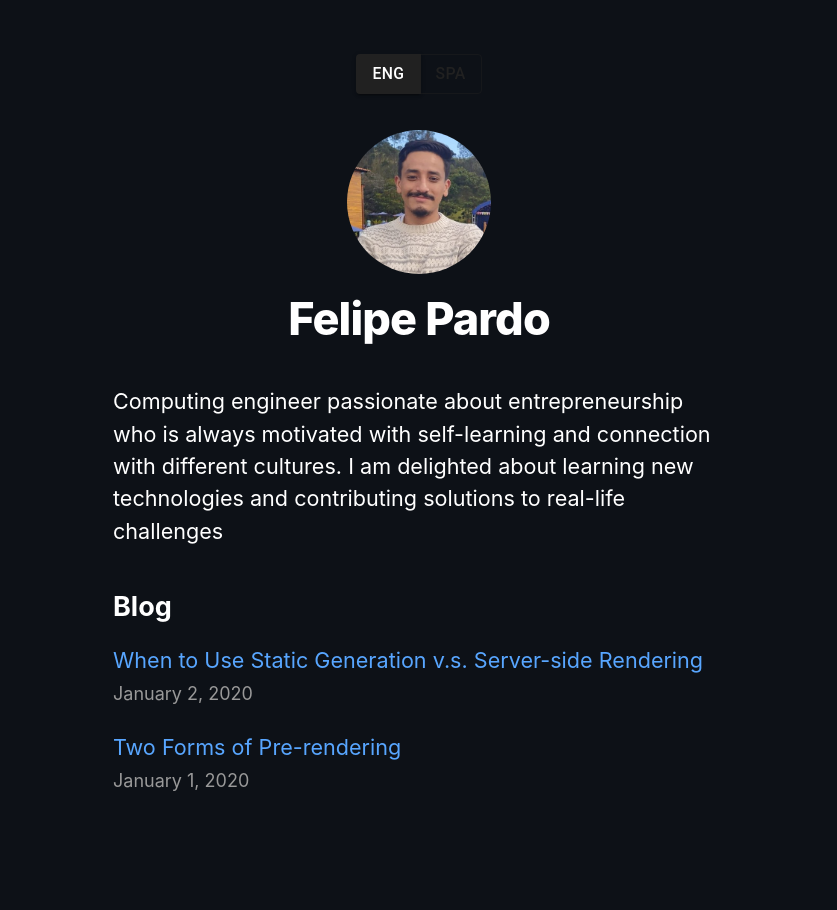
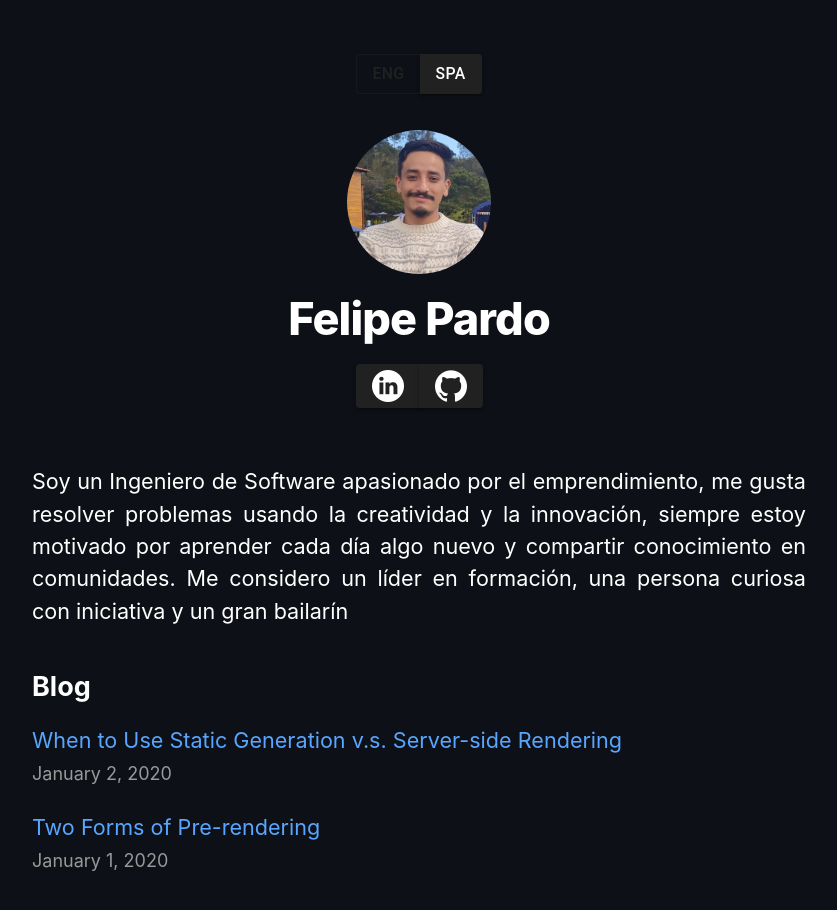
Before and after one commit to anfepar/anfepar, a Next.js app: page / in a window 1280 px wide. Shown: the top 910 px of the page, without its empty margins (221-1058 px from the left). Built offline with nearby package versions, Linux system fonts and the light colour scheme.

Commit message:
🚀 Feat: add context to use language in all components

```diff
--- /dev/null
+++ b/components/LanguageProvider.tsx
@@ -0,0 +1,34 @@
+import React, { useLayoutEffect, useState } from "react";
+import { LANGUAGES } from "@/constants/languageTypes";
+import STRINGS from "@/constants/string";
+import LangContext from "@/context/LanguageContext";
+
+interface LangProviderProps {
+  children: React.ReactNode;
+}
+
+export function LangProvider({ children }: LangProviderProps) {
+  const [lang, setLang] = useState<LANGUAGES>(LANGUAGES.SPANISH);
+  useLayoutEffect(() => {
+    const selectedLang = window.localStorage.getItem("language") as LANGUAGES;
+    if (selectedLang) {
+      setLang(selectedLang);
+    }
+  }, [lang]);
+  const switchLang = (language: LANGUAGES) => {
+    setLang(language);
+    window.localStorage.setItem("language", language);
+  };
+
+  return (
+    <LangContext.Provider
+      value={{
+        lang,
+        switchLang,
+        currentLangData: STRINGS[lang],
+      }}
+    >
+      {children}
+    </LangContext.Provider>
+  );
+}
--- a/components/languageButton/languageButton.tsx
+++ b/components/languageButton/languageButton.tsx
@@ -1,17 +1,15 @@
 import Button from "@material-ui/core/Button";
 import ButtonGroup from "@material-ui/core/ButtonGroup";
-import { useState } from "react";
+import { LANGUAGES } from "@/constants/languageTypes";
 import styles from "./languageButton.module.css";
+import LangContext from "@/context/LanguageContext";
+import { useContext } from "react";
 
-enum Languages {
-  ENG = "Eng",
-  SPA = "Spa",
-}
-
-const languages = [Languages.ENG, Languages.SPA];
+const languages = [LANGUAGES.ENGLISH, LANGUAGES.SPANISH];
 
 export default function LanguageButton() {
-  const [selectLanguage, setLanguage] = useState<Languages>(Languages.ENG);
+  const { switchLang, lang } = useContext(LangContext);
+
   return (
     <ButtonGroup
       className={styles.container}
@@ -21,8 +19,8 @@ export default function LanguageButton() {
       {languages.map((language) => (
         <Button
           key={language}
-          variant={selectLanguage === language ? "contained" : "outlined"}
-          onClick={() => setLanguage(language)}
+          variant={lang === language ? "contained" : "outlined"}
+          onClick={() => switchLang(language)}
         >
           {language}
         </Button>
--- a/components/layout/layout.module.css
+++ b/components/layout/layout.module.css
@@ -1,5 +1,5 @@
 .container {
-    max-width: 36rem;
+    max-width: 45rem;
     padding: 0 1rem;
     margin: 3rem auto 6rem;
   }
--- a/components/layout/layout.tsx
+++ b/components/layout/layout.tsx
@@ -3,6 +3,7 @@ import utilStyles from "@/styles/utils.module.css";
 import Link from "next/link";
 import Head from "next/head";
 import LanguageButton from "@/components/languageButton/languageButton";
+import MediaButton from "@/components/mediaButtons/mediaButtons";
 const name = "Felipe Pardo";
 export const siteTitle = "Next.js Sample Website";
 
@@ -59,6 +60,7 @@ export default function Layout({
             </h2>
           </>
         )}
+        <MediaButton />
       </header>
       <main>{children}</main>
       {!home && (
--- /dev/null
+++ b/components/mediaButtons/mediaButtons.module.css
@@ -0,0 +1,3 @@
+.container {
+  margin-bottom: 2rem ;
+}
--- /dev/null
+++ b/components/mediaButtons/mediaButtons.tsx
@@ -0,0 +1,27 @@
+import Link from "next/link";
+import Button from "@material-ui/core/Button";
+import ButtonGroup from "@material-ui/core/ButtonGroup";
+import styles from "./mediaButtons.module.css";
+
+const socialMediaList = [
+  { name: "linkedin", url: "https://www.linkedin.com/in/anfepar", icon: "/images/linkedin.png" },
+  { name: "github", url: "https://github.com/anfepar", icon: "/images/github.png" },
+];
+
+export default function MediaButton() {
+  return (
+    <ButtonGroup
+      className={styles.container}
+      color="primary"
+      aria-label="outlined primary button group"
+    >
+      {socialMediaList.map((media) => (
+        <Button key={media.name} variant="contained">
+          <Link href={media.url}>
+            <img src={media.icon} />
+          </Link>
+        </Button>
+      ))}
+    </ButtonGroup>
+  );
+}
--- /dev/null
+++ b/constants/languageTypes.ts
@@ -0,0 +1,4 @@
+export enum LANGUAGES {
+  ENGLISH = "ENG",
+  SPANISH = "SPA",
+}
--- a/constants/string.ts
+++ b/constants/string.ts
@@ -1,4 +1,4 @@
-interface Texts {
+export interface Texts {
   HOME: {
     PROFILE_DESCRIPTION: string;
   };
@@ -21,7 +21,7 @@ const STRINGS: Languages = {
     },
     HOME: {
       PROFILE_DESCRIPTION:
-        "Computing engineer passionate about entrepreneurship, who is always motivated with self-learning and knowledge exchange with others. I am delighted about learning new technologies and contributing solutions to real-life challenges",
+        "I’m a Software Engineer passionate about entrepreneurship, I like to solve problems using creativity and innovation, I’m always motivated to learn something every day and share knowledge in communities. I consider myself  a leader in training, a curious person with initiative, and a great dancer",
     },
   },
   SPA: {
@@ -31,7 +31,7 @@ const STRINGS: Languages = {
     },
     HOME: {
       PROFILE_DESCRIPTION:
-        "Ingeniero informático apasionado por el emprendimiento, siempre motivado por el autoaprendizaje y el intercambio de conocimientos con los demás. Me emociona aprender nuevas tecnologías y aportar soluciones a los desafíos de la vida real.",
+        "Soy un Ingeniero de Software apasionado por el emprendimiento, me gusta resolver problemas usando la creatividad y la innovación, siempre estoy motivado por aprender cada día algo nuevo y compartir conocimiento en comunidades. Me considero un líder en formación, una persona curiosa con iniciativa y un gran bailarín",
     },
   },
 };
--- /dev/null
+++ b/context/LanguageContext.tsx
@@ -0,0 +1,18 @@
+import { LANGUAGES } from "@/constants/languageTypes";
+import React from "react";
+
+interface TLangContext {
+  lang: LANGUAGES;
+  currentLangData: any;
+  switchLang: (language: LANGUAGES) => void;
+}
+
+const initialState: TLangContext = {
+  lang: LANGUAGES.SPANISH,
+  currentLangData: {},
+  switchLang: () => {},
+};
+
+const LangContext = React.createContext(initialState);
+
+export default LangContext;
--- a/pages/_app.tsx
+++ b/pages/_app.tsx
@@ -2,12 +2,11 @@ import "../styles/global.css";
 import { AppProps } from "next/app";
 import {
   createMuiTheme,
-  makeStyles,
-  createStyles,
   Theme as AugmentedTheme,
   ThemeProvider,
 } from "@material-ui/core/styles";
 import { grey } from "@material-ui/core/colors";
+import { LangProvider } from "@/components/LanguageProvider";
 
 const theme = createMuiTheme({
   palette: {
@@ -22,7 +21,9 @@ const theme = createMuiTheme({
 export default function App({ Component, pageProps }: AppProps) {
   return (
     <ThemeProvider theme={theme}>
-      <Component {...pageProps} />
+      <LangProvider>
+        <Component {...pageProps} />
+      </LangProvider>
     </ThemeProvider>
   );
 }
--- a/pages/index.tsx
+++ b/pages/index.tsx
@@ -6,6 +6,9 @@ import Date from "../components/date/date";
 import Layout, { siteTitle } from "../components/layout/layout";
 import utilStyles from "../styles/utils.module.css";
 import { getSortedPostsData } from "../lib/posts";
+import { useContext } from "react";
+import LangContext from "@/context/LanguageContext";
+import { Texts } from "@/constants/string";
 
 export default function Home({
   allPostsData,
@@ -16,17 +19,15 @@ export default function Home({
     id: string;
   }[];
 }) {
+  const { currentLangData } = useContext(LangContext);
   return (
     <Layout home>
       <Head>
         <title>{siteTitle}</title>
       </Head>
       <section className={utilStyles.headingMd}>
-        <p>
-          Computing engineer passionate about entrepreneurship who is always
-          motivated with self-learning and connection with different cultures. I
-          am delighted about learning new technologies and contributing
-          solutions to real-life challenges
+        <p className={utilStyles.justifyText}>
+          {currentLangData.HOME.PROFILE_DESCRIPTION}
         </p>
       </section>
       <section className={`${utilStyles.headingMd} ${utilStyles.padding1px}`}>
--- a/styles/utils.module.css
+++ b/styles/utils.module.css
@@ -50,3 +50,7 @@
   .lightText {
     color: #999;
   }
+
+  .justifyText{
+    text-align: justify;
+  }
```
Also changed, not shown: public/images/github.png (added), public/images/linkedin.png (added).
